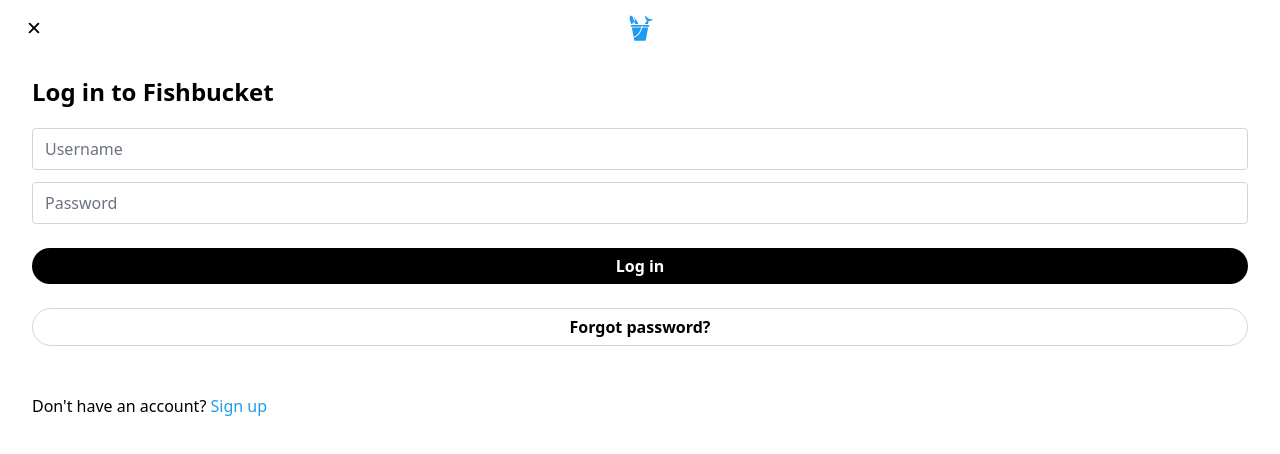
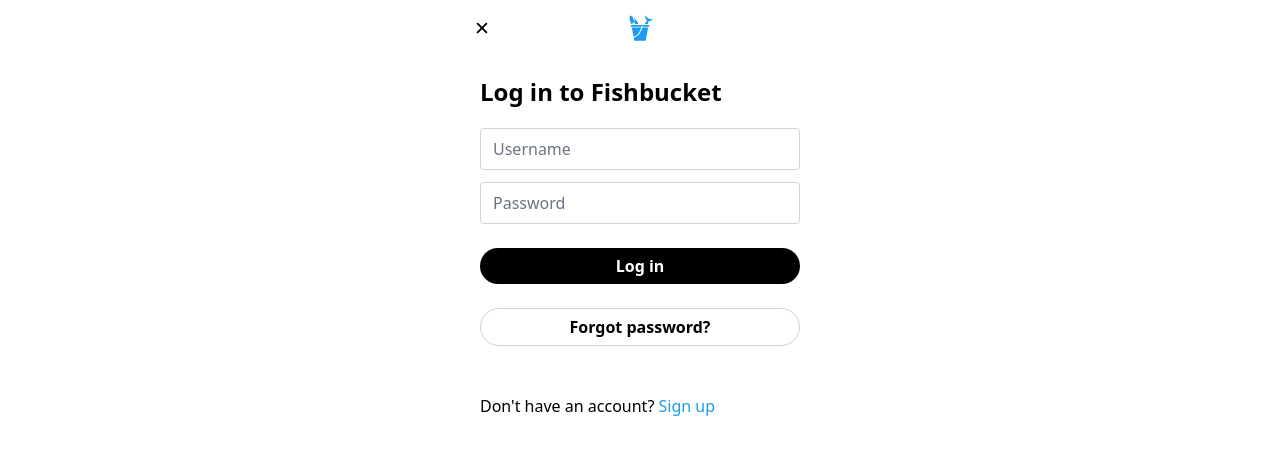
Before and after one commit to andrewsuds/react-fish, a Next.js app: page /login in a window 1280 px wide. Shown: the top 454 px of the page. Built offline with nearby package versions, Linux system fonts and the light colour scheme; no server answers.

Commit message:
Changed Login and Signup Styling

```diff
--- a/pages/index.js
+++ b/pages/index.js
@@ -18,7 +18,7 @@ export default function IndexPage() {
         />
       </div>
 
-      <div className="md:col-span-4 m-8 justify-self-center md:justify-self-start">
+      <div className="md:col-span-4 p-8 justify-self-center md:justify-self-start">
         <div className="hidden md:flex pb-3 text-tblue">
           <GiFishBucket size={50} />
         </div>
--- a/pages/login.js
+++ b/pages/login.js
@@ -35,7 +35,7 @@ export default function LoginPage() {
   };
 
   return (
-    <div>
+    <div className="max-w-sm mx-auto">
       <div className="top-0 sticky text-black backdrop-blur-lg bg-white/80 h-14 z-[1] flex items-center px-4 justify-center">
         <div
           className="absolute left-[16px] p-[7.5px] rounded-full hover:bg-gray-500/20 cursor-pointer"
--- a/pages/signup.js
+++ b/pages/signup.js
@@ -44,7 +44,7 @@ export default function SignupPage() {
   };
 
   return (
-    <div>
+    <div className="max-w-sm mx-auto">
       <div className="top-0 sticky text-black backdrop-blur-lg bg-white/80 h-14 z-[1] flex items-center px-4 justify-center">
         <div
           className="absolute left-[16px] p-[7.5px] rounded-full hover:bg-gray-500/20 cursor-pointer"
```
